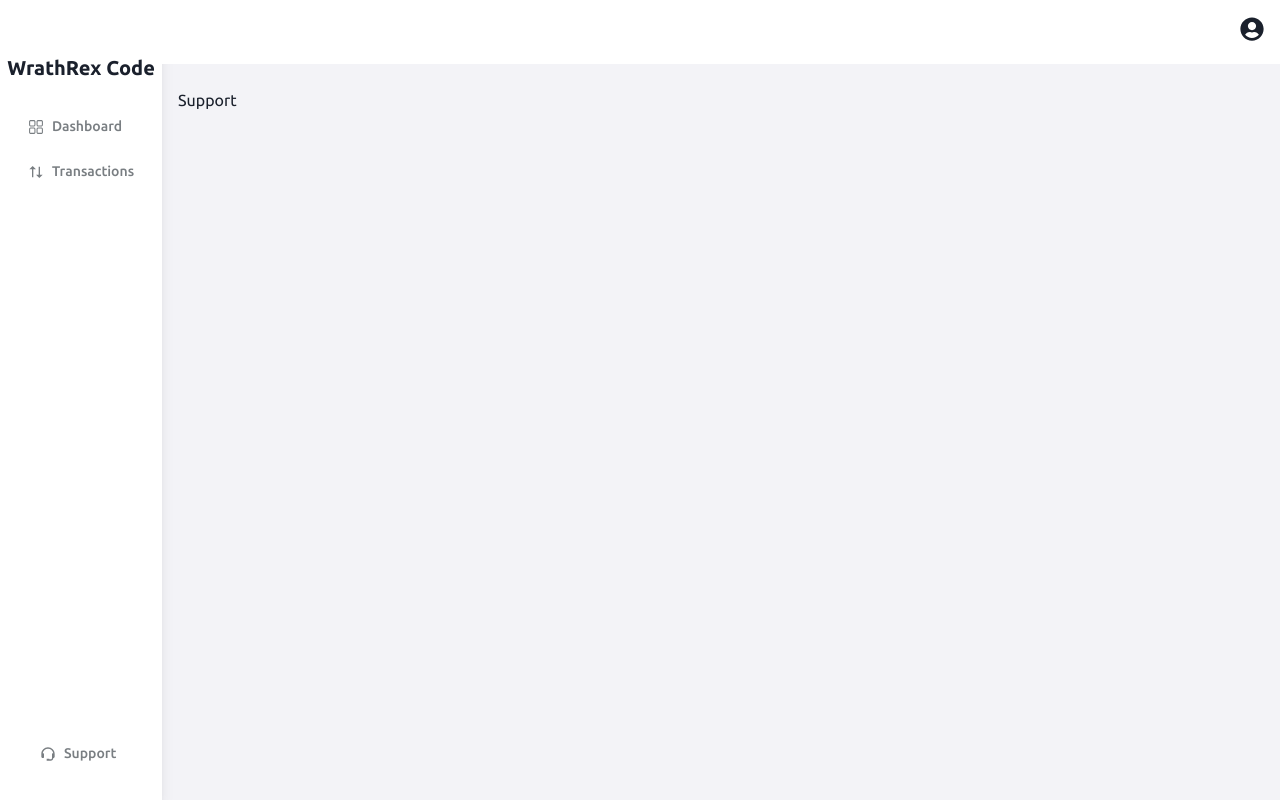
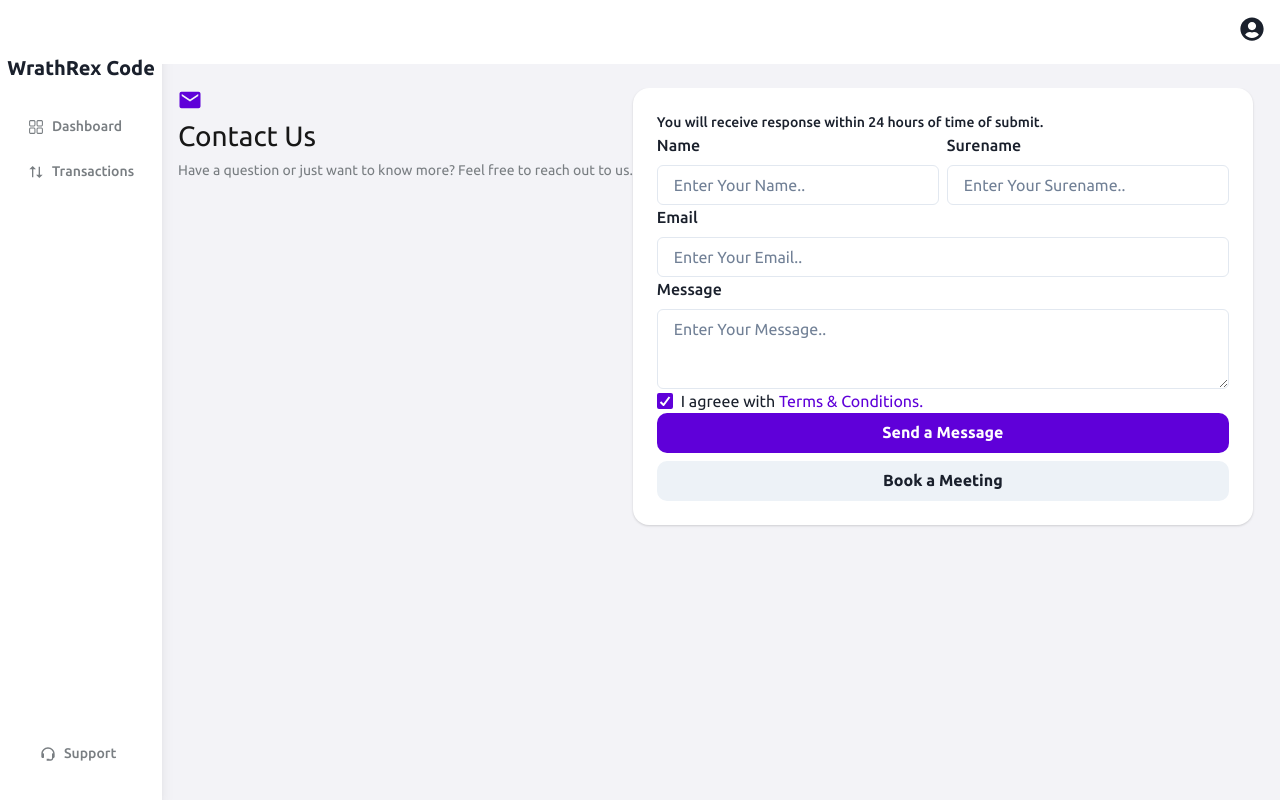
Before and after one commit to Sobanhanif4/crypto-dashboard-react, a React (Vite) app: page /support in a window 1280 px wide. Built offline with nearby package versions, Linux system fonts and the light colour scheme.

Commit message:
added supportCard

```diff
--- a/src/pages/Support/Support.jsx
+++ b/src/pages/Support/Support.jsx
@@ -1,9 +1,10 @@
 import DashboardLayout from "../../components/DashboardLayout"
+import SupportCard from "./components/SupportCard"
 
 const Support = () => {
   return (
     <DashboardLayout>
-      Support
+      <SupportCard />
     </DashboardLayout>
   )
 }
--- /dev/null
+++ b/src/pages/Support/components/SupportCard.jsx
@@ -0,0 +1,68 @@
+import {
+  Box,
+  Button,
+  Card,
+  Checkbox,
+  Flex,
+  FormControl,
+  FormLabel,
+  HStack,
+  Icon,
+  Input,
+  Stack,
+  Text,
+  Textarea,
+} from "@chakra-ui/react";
+import { IoMdMail } from "react-icons/io";
+
+const SupportCard = () => {
+  return (
+    <Flex>
+      <Stack>
+        <Icon as={IoMdMail} boxSize={6} color="p.purple" />
+        <Text textStyle="h2">Contact Us</Text>
+        <Text fontSize="sm" color="black.60">
+          Have a question or just want to know more? Feel free to reach out to
+          us.
+        </Text>
+      </Stack>
+      <Card p="6" borderRadius="1rem">
+        <Text fontWeight="medium" fontSize="sm">
+          You will receive response within 24 hours of time of submit.
+        </Text>
+
+        <HStack>
+          <FormControl>
+            <FormLabel>Name</FormLabel>
+            <Input placeholder="Enter Your Name.." />
+          </FormControl>
+          <FormControl>
+            <FormLabel>Surename</FormLabel>
+            <Input placeholder="Enter Your Surename.." />
+          </FormControl>
+        </HStack>
+        <FormControl>
+          <FormLabel>Email</FormLabel>
+          <Input type="email" placeholder="Enter Your Email.." />
+        </FormControl>
+        <FormControl>
+          <FormLabel>Message</FormLabel>
+          <Textarea placeholder="Enter Your Message.." />
+        </FormControl>
+        <Checkbox defaultChecked>
+          I agreee with
+          <Box as="span" color="p.purple">
+            {" "}
+            Terms & Conditions.
+          </Box>
+        </Checkbox>
+        <Stack>
+          <Button>Send a Message </Button>
+          <Button colorScheme="gray">Book a Meeting </Button>
+        </Stack>
+      </Card>
+    </Flex>
+  );
+};
+
+export default SupportCard;
--- a/src/pages/Transaction/Transaction.jsx
+++ b/src/pages/Transaction/Transaction.jsx
@@ -17,9 +17,7 @@ import {
 } from "@chakra-ui/react";
 import DashboardLayout from "../../components/DashboardLayout";
 import { AiOutlineDownload } from "react-icons/ai";
-import TransactionTable from "./components/TransactionTable";
 import { BiSearch } from "react-icons/bi";
-import TransactionCardMob from "./components/TransactionCardMob";
 import ResponsiveComponent from "./components/TransactionDisplay";
 const TransactionPage = () => {
   const tabs = [
@@ -42,7 +40,7 @@ const TransactionPage = () => {
   ];
 
   return (
-    <DashboardLayout>
+    <DashboardLayout title="Transaction">
       <Flex justify="end" mt="6" mb="3">
         <Button leftIcon={<Icon as={AiOutlineDownload} />}>Export CSV</Button>
       </Flex>
```
